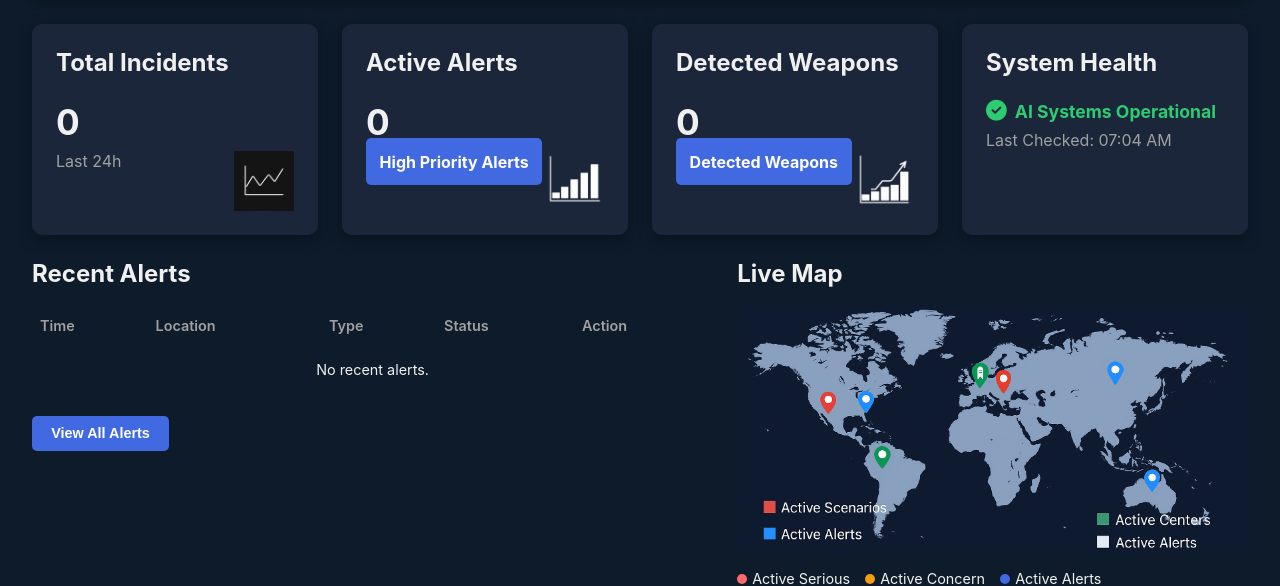
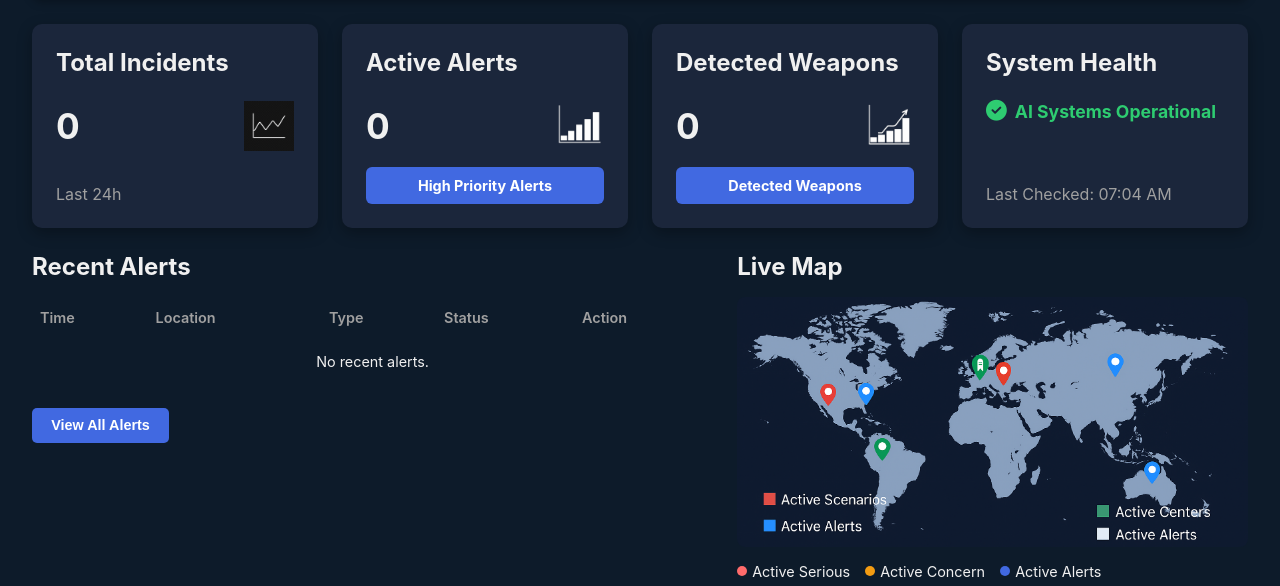
Before and after one commit to Astik97/FALCON, a Flask app: page /dashboard in a window 1280 px wide. Shown: the part 175-761 px from the top of the page. Run offline with Flask 3, Linux system fonts and the light colour scheme; the visitor is signed in with stand-in values (Sample User, id 1); data that the repository does not hold is empty; parts of the project's set-up code (start-up, migrations or seed data) failed here and were passed over.

Commit message:
fixed the buttons formatting

```diff
--- a/static/detection/dashboard.css
+++ b/static/detection/dashboard.css
@@ -219,12 +219,11 @@ body {
 }
 
 .chart-image{
-    width: 60px; /* Fixed width for the image */
-    height: 60px; /* Fixed height for the image */
+    width: 50px; /* Fixed width for the image */
+    height: 50px; /* Fixed height for the image */
     object-fit: contain; /* Ensures the whole image fits without cropping */
     display: block; /* Removes extra space below image */
     filter: invert(0);
-    float: right;
 }
 
 /* --- Login/Register Page Specific Styles --- */
@@ -262,6 +261,8 @@ h1 {
 }
 
 .btn {
+    display: inline-block;
+    text-align: center;
     width: 100%;
     padding: 0.85rem;
     border: none;
@@ -273,6 +274,7 @@ h1 {
     cursor: pointer;
     transition: background-color 0.3s;
     text-decoration: none;
+    box-sizing: border-box;
 }
 .input-group input {
     width: 100%;
@@ -451,17 +453,38 @@ h1 {
 
 .overview-cards .card {
     text-align: left; /* Align card content to left */
+    justify-content: space-between;
+}
+
+.card-stat-row {
+    display: flex;
+    justify-content: space-between;
+    align-items: center;
+    margin: 0.5rem 0 1rem 0;
 }
 
 .overview-cards .card-value {
     font-size: 2.2rem;
     font-weight: bold;
-    margin: 0.5rem 0;
+    margin: 0;
 }
 
 .overview-cards .card-subtext {
     color: var(--text-secondary);
     font-size: 1rem;
+    margin-top: auto;
+}
+
+.overview-cards .btn.view-alerts-btn {
+    display: block;
+    width: 100%;
+    padding: 0.6rem 0.85rem;
+    font-size: 0.9rem;
+    border-radius: 6px;
+    text-align: center;
+    margin-top: auto;
+    box-sizing: border-box;
+    white-space: nowrap;
 }
 
 .overview-cards .card-chart {
--- a/templates/detection/dashboard.html
+++ b/templates/detection/dashboard.html
@@ -50,44 +50,36 @@
         <section class="overview-cards">
             <div class="card">
                 <h3>Total Incidents</h3>
-                <div class="card-content-bottom">
+                <div class="card-stat-row">
                     <p class="card-value" id="total-incidents">0</p>
-                    <div class="status-indicator">
-                        <img src="{{ url_for('static', filename='images/logo1.png') }}" alt="Total Incidents Chart" class="chart-image" id="total-incidents-chart">
-                        <p class="card-subtext">Last 24h</p>
-                    </div>
+                    <img src="{{ url_for('static', filename='images/logo1.png') }}" alt="Total Incidents Chart" class="chart-image" id="total-incidents-chart">
                 </div>
+                <p class="card-subtext">Last 24h</p>
             </div>
 
             <div class="card">
                 <h3>Active Alerts</h3>
-                <div class="card-content-bottom">
+                <div class="card-stat-row">
                     <p class="card-value" id="active-alerts">0</p>
-                    <div class="status-indicator">
-                        <img src="{{ url_for('static', filename='images/logo2.png') }}" alt="Active Alerts Chart" class="chart-image" id="active-alerts-chart">
-                        <a href="{{url_for('alerts')}}" class="btn view-alerts-btn">
-                            High Priority Alerts
-                        </a>
-                    </div>
+                    <img src="{{ url_for('static', filename='images/logo2.png') }}" alt="Active Alerts Chart" class="chart-image" id="active-alerts-chart">
                 </div>
+                <a href="{{url_for('alerts')}}" class="btn view-alerts-btn">High Priority Alerts</a>
             </div>
 
             <div class="card">
                 <h3>Detected Weapons</h3>
-                <div class="card-content-bottom">
+                <div class="card-stat-row">
                     <p class="card-value" id="detected-weapons">0</p>
-                    <div class="status-indicator">
-                        <img src="{{ url_for('static', filename='images/logo3.png') }}" alt="Detected Weapons Chart" class="chart-image" id="detected-weapons-chart">
-                        <a href="{{url_for('detected_weapons')}}" class="btn view-alerts-btn">
-                            Detected Weapons
-                        </a>
-                    </div>
+                    <img src="{{ url_for('static', filename='images/logo3.png') }}" alt="Detected Weapons Chart" class="chart-image" id="detected-weapons-chart">
                 </div>
+                <a href="{{url_for('detected_weapons')}}" class="btn view-alerts-btn">Detected Weapons</a>
             </div>
 
             <div class="card system-health">
                 <h3>System Health</h3>
-                <p class="card-value"><i class="fas fa-check-circle"></i> AI Systems Operational</p>
+                <div class="card-stat-row">
+                    <p class="card-value"><i class="fas fa-check-circle"></i> AI Systems Operational</p>
+                </div>
                 <p class="card-subtext" id="system-time">Last Checked: Updating...</p>
             </div>
         </section>
```
